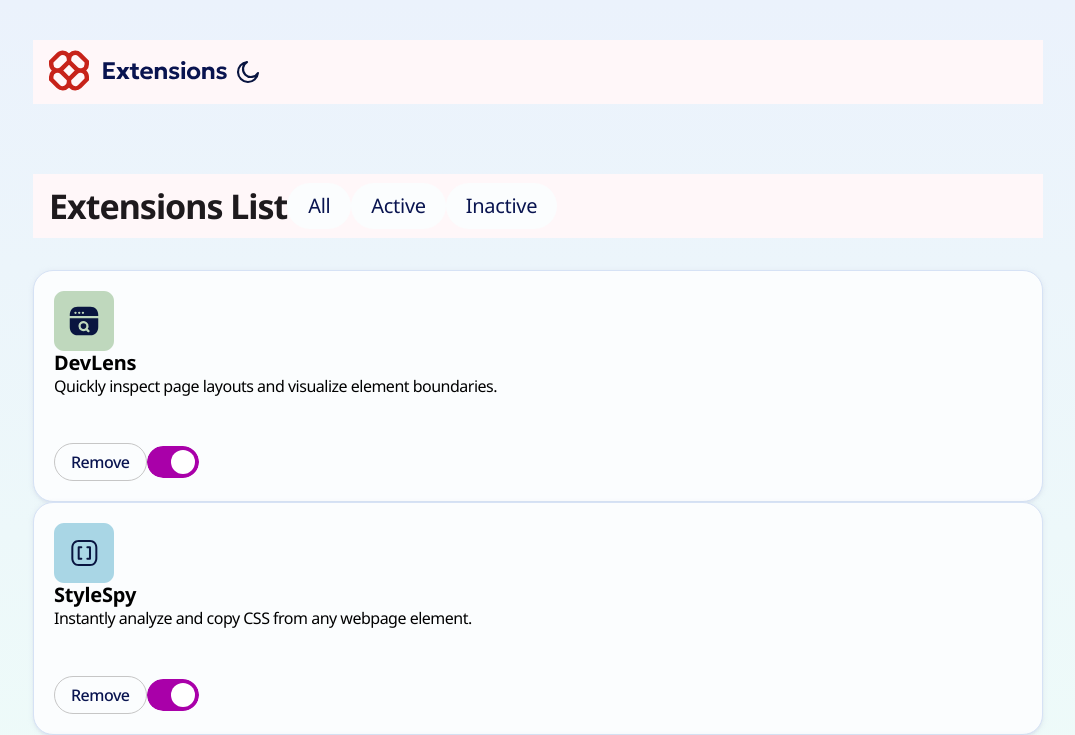
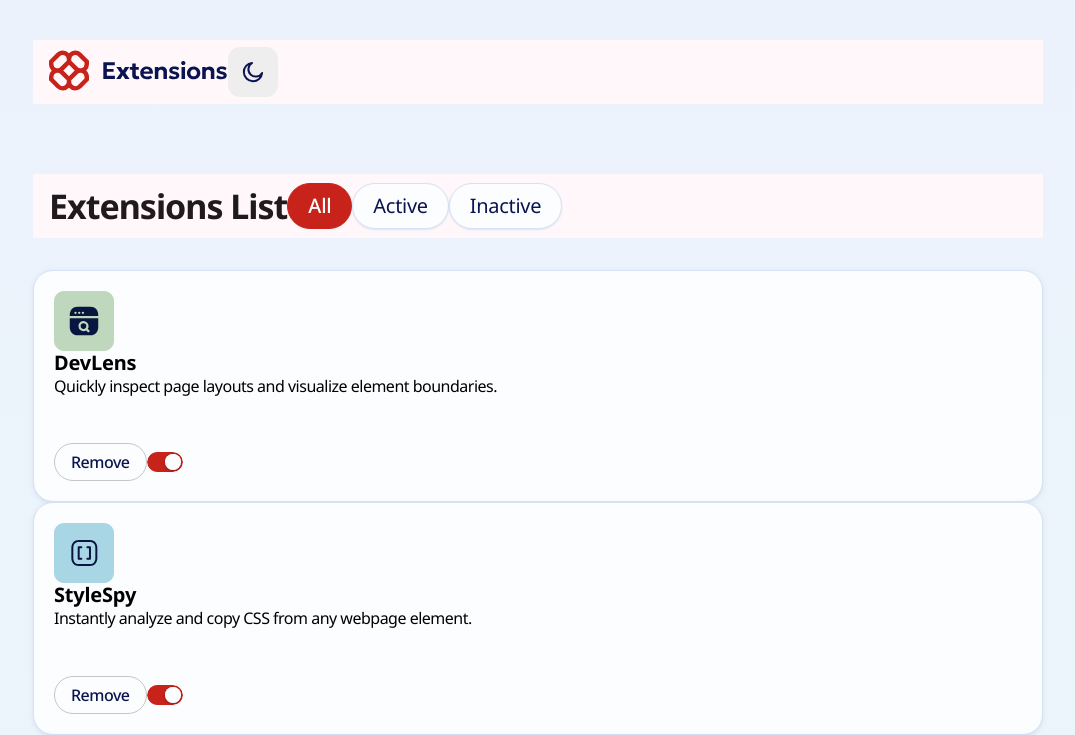
Before and after one commit to FerdinandoGeografo/browser-extensions-manager-ui, an Angular app: page /extensions in a window 1280 px wide. Shown: the top 735 px of the page, without its empty margins (102-1177 px from the left). Built offline with nearby package versions, Linux system fonts and the light colour scheme.

Commit message:
fix: added state styles in ui components

```diff
--- a/public/scss/_base.scss
+++ b/public/scss/_base.scss
@@ -26,6 +26,10 @@ html {
   font-size: 10px;
 }
 
+html,body {
+  box-sizing: border-box;
+}
+
 ::-webkit-scrollbar {
   width: .8rem;
   height: .5rem;
--- a/public/scss/_typography.scss
+++ b/public/scss/_typography.scss
@@ -5,6 +5,8 @@ body {
 
 
 .heading {
+  transition: color .35s;
+
   &--2xl {
     font-size: 3.4rem;
     font-weight: 700;
--- a/src/app/app.routes.ts
+++ b/src/app/app.routes.ts
@@ -7,11 +7,6 @@ export const routes: Routes = [
       import('./extensions/extensions').then((c) => c.Extensions),
   },
   {
-    path: '',
-    redirectTo: 'extensions',
-    pathMatch: 'full',
-  },
-  {
     path: '**',
     redirectTo: 'extensions',
     pathMatch: 'full',
--- a/src/app/extensions/ui/extensions-list.ts
+++ b/src/app/extensions/ui/extensions-list.ts
@@ -60,13 +60,14 @@ import { MatSlideToggleModule } from '@angular/material/slide-toggle';
         background-color: light-dark(var(--neutral-0), var(--neutral-800));
         border-radius: 2rem;
         border: 1px solid light-dark(var(--neutral-200), var(--neutral-600));
-        box-shadow: 0 2px 2px light-dark(rgba(194, 206, 225, .2), transparent) ,0px 1px 5px 1px light-dark(rgba(194, 206, 225, .22), transparent);
+        box-shadow: 0 2px 2px light-dark(rgba(194, 206, 225, .2), transparent) , 0px 1px 5px 1px light-dark(rgba(194, 206, 225, .22), transparent);
         transition: all .35s ease-in-out;
 
         &__info {
           display: flex;
           align-items: start;
           gap: 1.6rem;
+          flex: 1;
         }
 
         &__details {
--- a/src/app/extensions/ui/extensions-toolbar.ts
+++ b/src/app/extensions/ui/extensions-toolbar.ts
@@ -1,4 +1,4 @@
-import { Component } from '@angular/core';
+import { Component, signal } from '@angular/core';
 import { MatButtonModule } from '@angular/material/button';
 import { MatToolbarModule } from '@angular/material/toolbar';
 import { RouterLink, RouterLinkActive } from '@angular/router';
@@ -11,30 +11,17 @@ import { RouterLink, RouterLinkActive } from '@angular/router';
       <span class="heading heading--2xl">Extensions List</span>
 
       <div class="extensions__filters">
+        @for (link of links(); track $index) {
         <a
           matButton="filled"
           routerLink="."
           routerLinkActive="active"
           [routerLinkActiveOptions]="{ exact: true }"
+          [queryParams]="link.filter"
         >
-          All
+          {{ link.label }}
         </a>
-        <a
-          matButton="filled"
-          routerLink="/"
-          routerLinkActive="active"
-          [queryParams]="{ isActive: true }"
-        >
-          Active
-        </a>
-        <a
-          matButton="filled"
-          routerLink="/"
-          routerLinkActive="active"
-          [queryParams]="{ isActive: false }"
-        >
-          Inactive
-        </a>
+        }
       </div>
     </mat-toolbar>
   `,
@@ -49,6 +36,7 @@ import { RouterLink, RouterLinkActive } from '@angular/router';
 
           @include mat.toolbar-overrides((
             container-background-color: transparent,
+            container-text-color: light-dark(var(--neutral-900), var(--neutral-0)),
             standard-height: auto,
             mobile-height: auto,
           ));
@@ -63,4 +51,20 @@ import { RouterLink, RouterLinkActive } from '@angular/router';
     }
   `,
 })
-export class ExtensionsToolbar {}
+export class ExtensionsToolbar {
+  protected readonly links = signal<
+    { label: string; filter?: { isActive: boolean } }[]
+  >([
+    {
+      label: 'All',
+    },
+    {
+      label: 'Active',
+      filter: { isActive: true },
+    },
+    {
+      label: 'Inactive',
+      filter: { isActive: false },
+    },
+  ]);
+}
--- a/src/app/shared/ui/header.ts
+++ b/src/app/shared/ui/header.ts
@@ -13,7 +13,7 @@ import { GlobalStore } from '../data-access/global-store';
       <mat-toolbar class="header__toolbar">
         <app-logo />
 
-        <button matIconButton (click)="themeChanged.emit()">
+        <button matIconButton (click)="themeChanged.emit()" disableRipple>
           <mat-icon svgIcon="custom:{{ isDarkMode() ? 'sun' : 'moon' }}" />
         </button>
       </mat-toolbar>
@@ -25,10 +25,12 @@ import { GlobalStore } from '../data-access/global-store';
     :host {
       .header {
         &__toolbar {
+          transition-property: box-shadow, background-color;
+          transition-duration: .35s;
           justify-content: space-between;
           border-radius: 2rem;
           border: 1px solid light-dark(var(--neutral-200), transparent);
-          filter: drop-shadow(0 2px 3px light-dark(#d9e5f4, transparent));
+          box-shadow: 0 2px 3px light-dark(#d9e5f4, transparent);
 
           @include mat.toolbar-overrides((
             container-background-color: light-dark(var(--neutral-0), var(--neutral-800)),
--- a/src/styles.scss
+++ b/src/styles.scss
@@ -16,6 +16,38 @@ html {
     density: 0,
   ));
 
+  /********* ICON BUTTON *********/
+  @include mat.icon-button-overrides((
+    icon-size: 2.2rem,
+    container-shape: 1.2rem,
+    touch-target-size: 5rem,
+    state-layer-size: 5rem,
+    state-layer-color: transparent,
+    hover-state-layer-opacity: 0,
+    focus-state-layer-opacity: 0,
+  ));
+
+  .mat-mdc-icon-button {
+    transition-property: background-color, box-shadow;
+    transition-duration: .35s;
+    background-color: light-dark(var(--neutral-100), var(--neutral-700));
+
+    .mat-icon {
+      width: 2.2rem;
+      height: 2.2rem;
+      display: flex;
+    }
+
+    &:hover {
+      background-color: light-dark(var(--neutral-300), var(--neutral-600));
+    }
+
+    &:focus {
+      background-color: light-dark(var(--neutral-100), var(--neutral-600));
+      box-shadow: 0 0 0 2px light-dark(var(--neutral-0),var(--neutral-800)), 0 0 0 4px var(--red-400);
+    }
+  }
+
   /********* BUTTON *********/
   @include mat.button-overrides((
     filled-container-shape: var(--mat-sys-corner-full),
@@ -25,7 +57,7 @@ html {
     filled-focus-state-layer-opacity: 1,
     filled-hover-state-layer-opacity: 1,
     filled-pressed-state-layer-opacity: 1,
-    filled-state-layer-color: 1,
+    filled-state-layer-color: transparent,
     filled-ripple-color: transparent,
     filled-label-text-color: light-dark(var(--neutral-900), var(--neutral-0)),
     filled-label-text-size: 2rem,
@@ -45,9 +77,123 @@ html {
     outlined-label-text-tracking: -.5px,
     outlined-label-text-weight: 500,
   ));
+
+  .mdc-button--unelevated {
+    transition: border .35s, background-color .35s, color .35s, box-shadow .35s, opacity .35s;
+    border-width: 1px;
+    border-style: solid;
+    border-color: transparent;
+
+    &.active {
+      border-color: light-dark(var(--red-700), var(--red-400));
+      @include mat.button-overrides((
+        filled-container-color: light-dark(var(--red-700), var(--red-400)),
+        filled-label-text-color: light-dark(var(--neutral-0), var(--neutral-900)),
+        filled-label-text-weight: 500,
+      ));
+
+      &:hover {
+        border-color: var(--red-500);
+        @include mat.button-overrides((
+          filled-container-color: var(--red-500),
+        ));
+      }
+
+      &:focus {
+        border-color: transparent;
+        box-shadow: 0 0 0 2px light-dark(var(--neutral-0), var(--neutral-900)), 0 0 0 4px var(--red-400);
+      }
+    }
+
+    &:not(.active) {
+      border-color: light-dark(var(--neutral-200), var(--neutral-600));
+      box-shadow: 0 1px 2px 0 light-dark(rgba(184, 196, 215, .4), transparent);
+
+      &:hover {
+        box-shadow: none;
+        border-color: light-dark(rgba(214, 226, 245, .7), var(--neutral-600));
+
+        @include mat.button-overrides((
+          filled-container-color: light-dark(rgba(251, 253, 254, .7), var(--neutral-600)),
+          filled-label-text-color: light-dark(rgba(9, 20, 80, .7), var(--neutral-0)),
+        ));
+      }
+
+      &:focus {
+        border-color: transparent;
+        box-shadow: 0 0 0 2px light-dark(var(--neutral-200), var(--neutral-900)), 0 0 0 4px var(--red-400);
+      }
+    }
+  }
+
+  .mdc-button--outlined {
+    transition: border .35s, color .35s, background-color .35s;
+
+    &:hover {
+
+    }
+
+    &:focus {
+
+    }
+  }
+
+  /********* SLIDE TOGGLE *********/
+  @include mat.slide-toggle-overrides((
+    track-width: 3.6rem,
+    track-height: 2rem,
+    track-outline-width: 0,
+    track-shape: var(--mat-sys-corner-full),
+    touch-target-size: 2rem,
+    pressed-handle-size: 1.6rem,
+    selected-handle-horizontal-margin: 0 0 0 -2px,
+    selected-pressed-handle-horizontal-margin: 0 0 0 -2px,
+    selected-track-outline-color: transparent,
+    selected-track-outline-width: 0px,
+    state-layer-size: 1.6rem,
+    selected-handle-size: 1.6rem,
+    unselected-handle-horizontal-margin: 0 0 0 2px,
+    unselected-pressed-handle-horizontal-margin: 0 0 0 2px,
+    unselected-handle-size: 1.6rem,
+    handle-width: 1.6rem,
+    handle-height: 1.6rem,
+    handle-surface-color: var(--neutral-0),
+    handle-elevation-shadow: 0 1px 3px 0 rgba(10, 13, 18, .3),
+    handle-shape: 50%,
+    selected-focus-handle-color: var(--neutral-0),
+    selected-focus-state-layer-color: var(--red-700),
+    selected-focus-state-layer-opacity: 1,
+    selected-focus-track-color: var(--red-700),
+    selected-handle-color: var(--neutral-0),
+    selected-hover-handle-color: var(--neutral-0),
+    selected-hover-state-layer-color: var(--red-500),
+    selected-hover-state-layer-opacity: 1,
+    selected-hover-track-color: var(--red-500),
+    selected-pressed-handle-color: var(--neutral-0),
+    selected-pressed-state-layer-color: var(--red-700),
+    selected-pressed-state-layer-opacity: 1,
+    selected-pressed-track-color: var(--red-700),
+    selected-track-color: var(--red-700),
+    track-outline-color: transparent,
+    unselected-focus-handle-color: var(--neutral-0),
+    unselected-focus-state-layer-color: var(--neutral-300),
+    unselected-focus-state-layer-opacity: 1,
+    unselected-focus-track-color: var(--neutral-300),
+    unselected-handle-color: var(--neutral-0),
+    unselected-hover-handle-color: var(--neutral-0),
+    unselected-hover-state-layer-color: var(--neutral-300),
+    unselected-hover-state-layer-opacity: 1,
+    unselected-hover-track-color: var(--neutral-300),
+    unselected-pressed-handle-color: var(--neutral-0),
+    unselected-pressed-state-layer-color: var(--neutral-300),
+    unselected-pressed-state-layer-opacity: 1,
+    unselected-pressed-track-color: var(--neutral-300),
+    unselected-track-color: var(--neutral-300),
+  ));
 }
 
 body {
+  box-sizing: border-box;
   color-scheme: light;
   margin: 0;
   background: var(--light-gradient);
@@ -57,5 +203,3 @@ body {
     background: var(--dark-gradient);
   }
 }
-
-html, body { height: 100%; }
```
Also changed, not shown: src/app/shared/ui/logo.ts (+1 -1 lines), public/icons/icons.svg.
